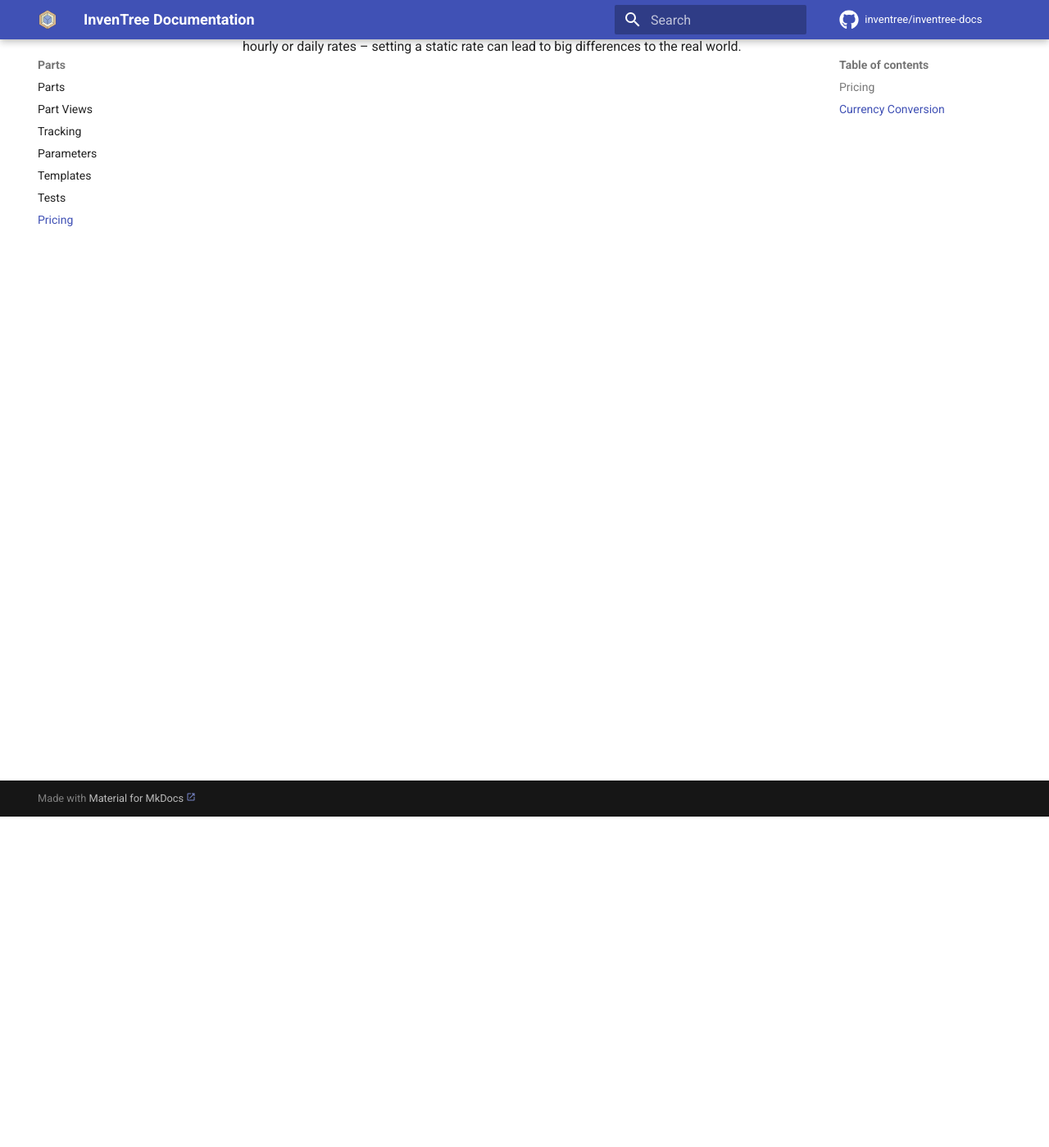
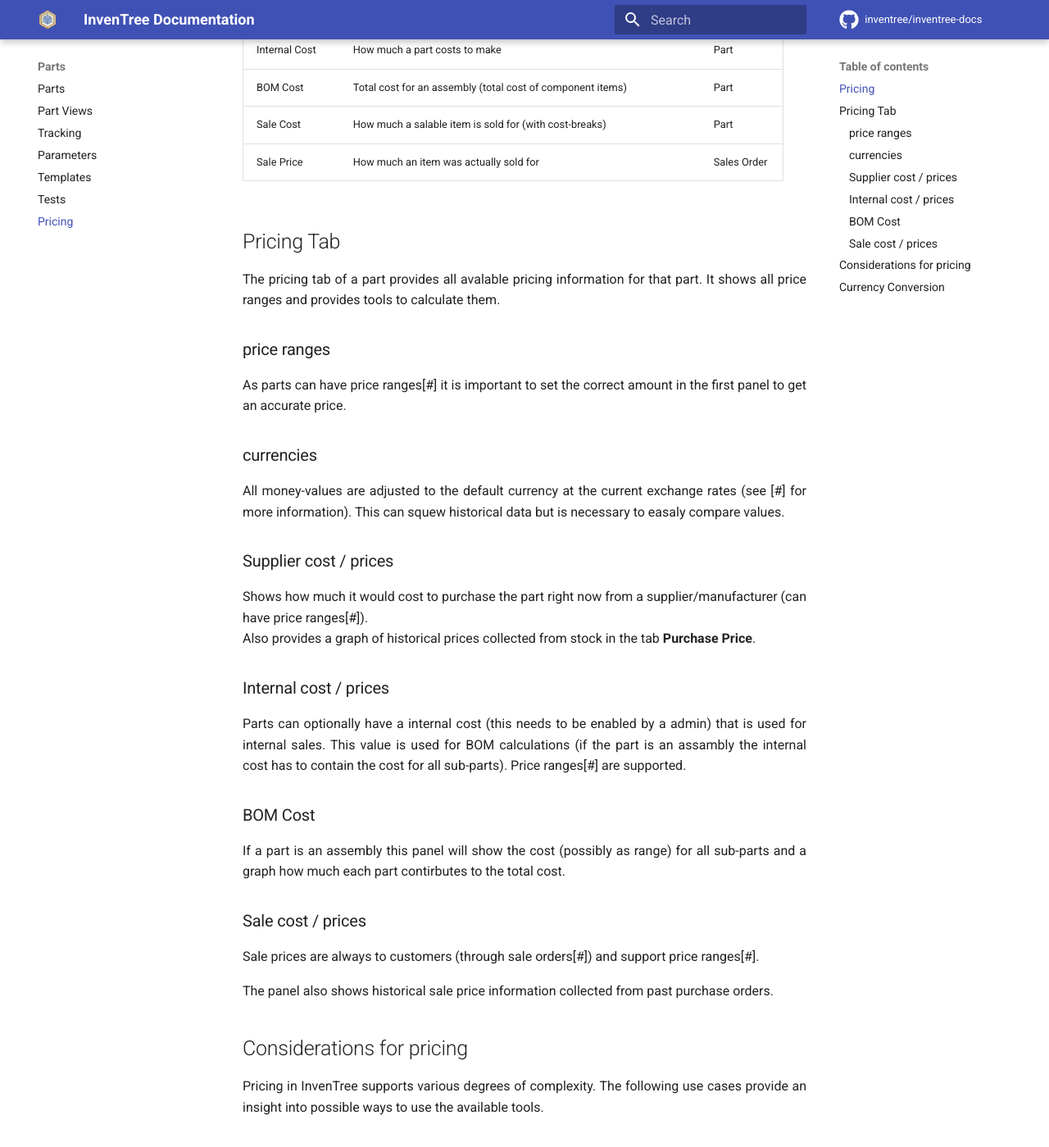
Before and after one commit to inventree/inventree-docs, an MkDocs documentation site: the page built from docs/part/pricing.md, in a window 1280 px wide and 1400 px high, scrolled down 404 px. Shown: the whole window at 82% size. Built offline with MkDocs 1.6.1 and Material for MkDocs 9.7.7, drawn with Linux system fonts in a browser that asks for light colours; a script that is not in the unit is left out; comment, search, counter and statistics services are not loaded; some of the changed text lies outside the part shown.

Commit message:
init price info

```diff
--- a/docs/part/pricing.md
+++ b/docs/part/pricing.md
@@ -6,6 +6,52 @@ title: Pricing
 
 InvenTree provides multi-currency pricing support via the [django-money](https://django-money.readthedocs.io/en/latest/) library.
 
+Cost - The theoretical amount of money required to pay for something.
+Price - The actual amount of money paid.
+
+
+| Price | Description | Linked to |
+| --- | --- | ---|
+| Supplier Cost | How much it costs to theoretically purchase a part from a given supplier | Supplier |
+| Purchase Price | Historical pricing information for parts actually purchased | Stock Item |
+| Internal Cost | How much a part costs to make | Part |
+| BOM Cost | Total cost for an assembly (total cost of component items) | Part |
+| Sale Cost | How much a salable item is sold for (with cost-breaks) | Part |
+| Sale Price | How much an item was actually sold for | Sales Order |
+
+## Pricing Tab
+
+The pricing tab of a part provides all avalable pricing information for that part. It shows all price ranges and provides tools to calculate them.
+
+### price ranges
+As parts can have price ranges[#] it is important to set the correct amount in the first panel to get an accurate price.
+
+### currencies
+All money-values are adjusted to the default currency at the current exchange rates (see [#] for more information). This can squew historical data but is necessary to easaly compare values.
+
+### Supplier cost / prices
+
+Shows how much it would cost to purchase the part right now from a supplier/manufacturer (can have price ranges[#]).
+Also provides a graph of historical prices collected from stock in the tab **Purchase Price**.
+
+### Internal cost / prices
+
+Parts can optionally have a internal cost (this needs to be enabled by a admin) that is used for internal sales. This value is used for BOM calculations (if the part is an assambly the internal cost has to contain the cost for all sub-parts). Price ranges[#] are supported.
+
+### BOM Cost
+
+If a part is an assembly this panel will show the cost (possibly as range) for all sub-parts and a graph how much each part contirbutes to the total cost.
+
+### Sale cost / prices
+
+Sale prices are always to customers (through sale orders[#]) and support price ranges[#].
+
+The panel also shows historical sale price information collected from past purchase orders.
+
+## Considerations for pricing
+
+Pricing in InvenTree supports various degrees of complexity. The following use cases provide an insight into possible ways to use the available tools.
+
 ## Currency Conversion
 
 Automatic updating of currency conversion rates can be provided via the [exchangerate.host](https://exchangerate.host/#/) API.
```
